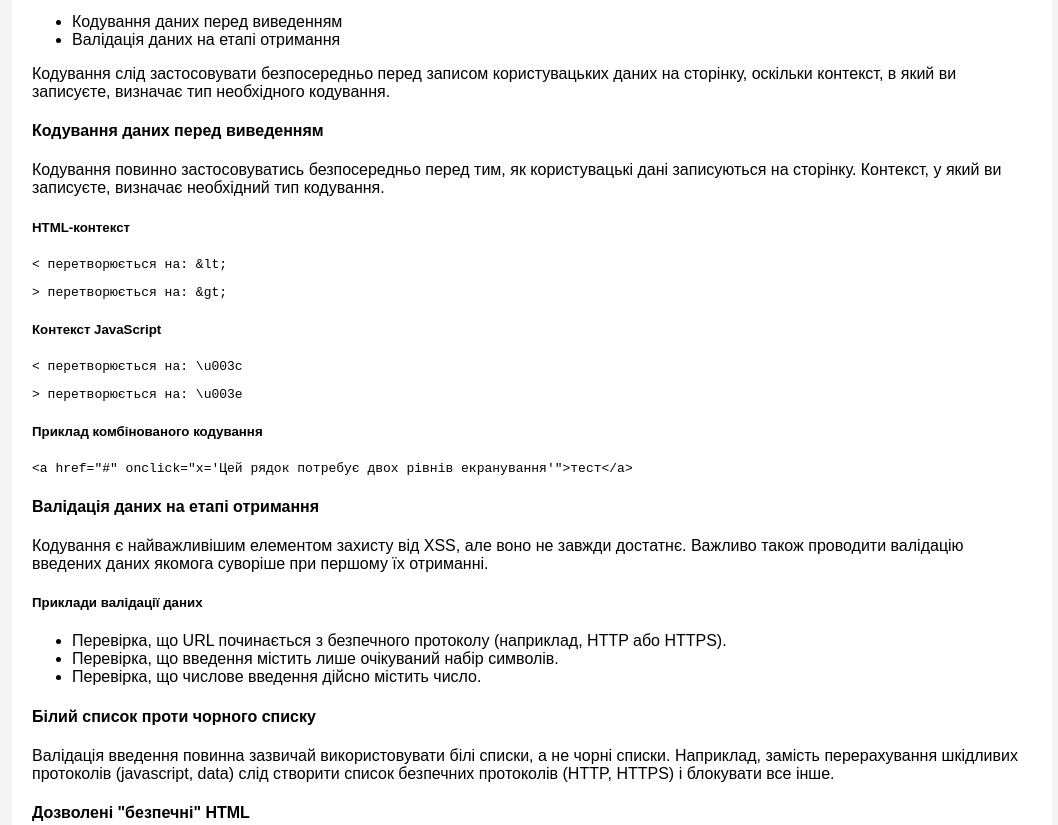
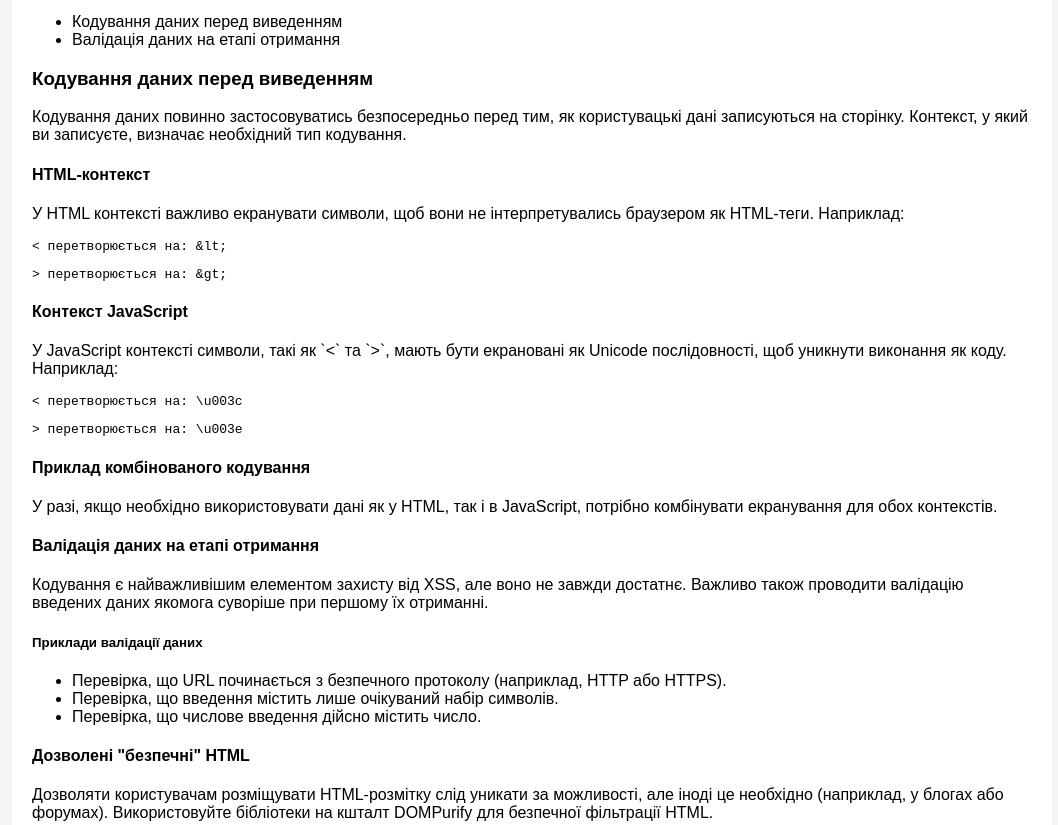
Before and after one commit to LiuLiuBov/report_web, a plain HTML site: page index.html in a window 1280 px wide. Shown: the part 4307-5132 px from the top of the page, without its empty margins (108-1166 px from the left). Drawn offline with Linux system fonts and the light colour scheme; no server answers.

Commit message:
better xss section

```diff
--- a/index.html
+++ b/index.html
@@ -358,21 +358,31 @@ function domXssDemo() {
                 <li>Кодування даних перед виведенням</li>
                 <li>Валідація даних на етапі отримання</li>
             </ul>
+
+            <h3>Кодування даних перед виведенням</h3>
     <p>
-                Кодування слід застосовувати безпосередньо перед записом користувацьких даних на сторінку, оскільки контекст, в який ви записуєте, визначає тип необхідного кодування.
+        Кодування даних повинно застосовуватись безпосередньо перед тим, як користувацькі дані записуються на сторінку. Контекст, у який ви записуєте, визначає необхідний тип кодування.
     </p>
-            <h4>Кодування даних перед виведенням</h4>
+
+    <h4>HTML-контекст</h4>
     <p>
-                Кодування повинно застосовуватись безпосередньо перед тим, як користувацькі дані записуються на сторінку. Контекст, у який ви записуєте, визначає необхідний тип кодування.
+        У HTML контексті важливо екранувати символи, щоб вони не інтерпретувались браузером як HTML-теги. Наприклад:
     </p>
-            <h5>HTML-контекст</h5>
     <pre>&lt; перетворюється на: &amp;lt;</pre>
     <pre>&gt; перетворюється на: &amp;gt;</pre>
-            <h5>Контекст JavaScript</h5>
+
+    <h4>Контекст JavaScript</h4>
+    <p>
+        У JavaScript контексті символи, такі як `<` та `>`, мають бути екрановані як Unicode послідовності, щоб уникнути виконання як коду. Наприклад:
+    </p>
     <pre>&lt; перетворюється на: \u003c</pre>
     <pre>&gt; перетворюється на: \u003e</pre>
-            <h5>Приклад комбінованого кодування</h5>
-            <pre>&lt;a href="#" onclick="x='Цей рядок потребує двох рівнів екранування'"&gt;тест&lt;/a&gt;</pre>
+
+    <h4>Приклад комбінованого кодування</h4>
+    <p>
+        У разі, якщо необхідно використовувати дані як у HTML, так і в JavaScript, потрібно комбінувати екранування для обох контекстів.
+    </p>
+
             <h4>Валідація даних на етапі отримання</h4>
             <p>
                 Кодування є найважливішим елементом захисту від XSS, але воно не завжди достатнє. Важливо також проводити валідацію введених даних якомога суворіше при першому їх отриманні.
@@ -383,10 +393,7 @@ function domXssDemo() {
                 <li>Перевірка, що введення містить лише очікуваний набір символів.</li>
                 <li>Перевірка, що числове введення дійсно містить число.</li>
             </ul>
-            <h4>Білий список проти чорного списку</h4>
-            <p>
-                Валідація введення повинна зазвичай використовувати білі списки, а не чорні списки. Наприклад, замість перерахування шкідливих протоколів (javascript, data) слід створити список безпечних протоколів (HTTP, HTTPS) і блокувати все інше.
-            </p>
+
             <h4>Дозволені "безпечні" HTML</h4>
             <p>
                 Дозволяти користувачам розміщувати HTML-розмітку слід уникати за можливості, але іноді це необхідно (наприклад, у блогах або форумах). Використовуйте бібліотеки на кшталт DOMPurify для безпечної фільтрації HTML.
```
Lines whose indentation alone changed are shown as unchanged.
